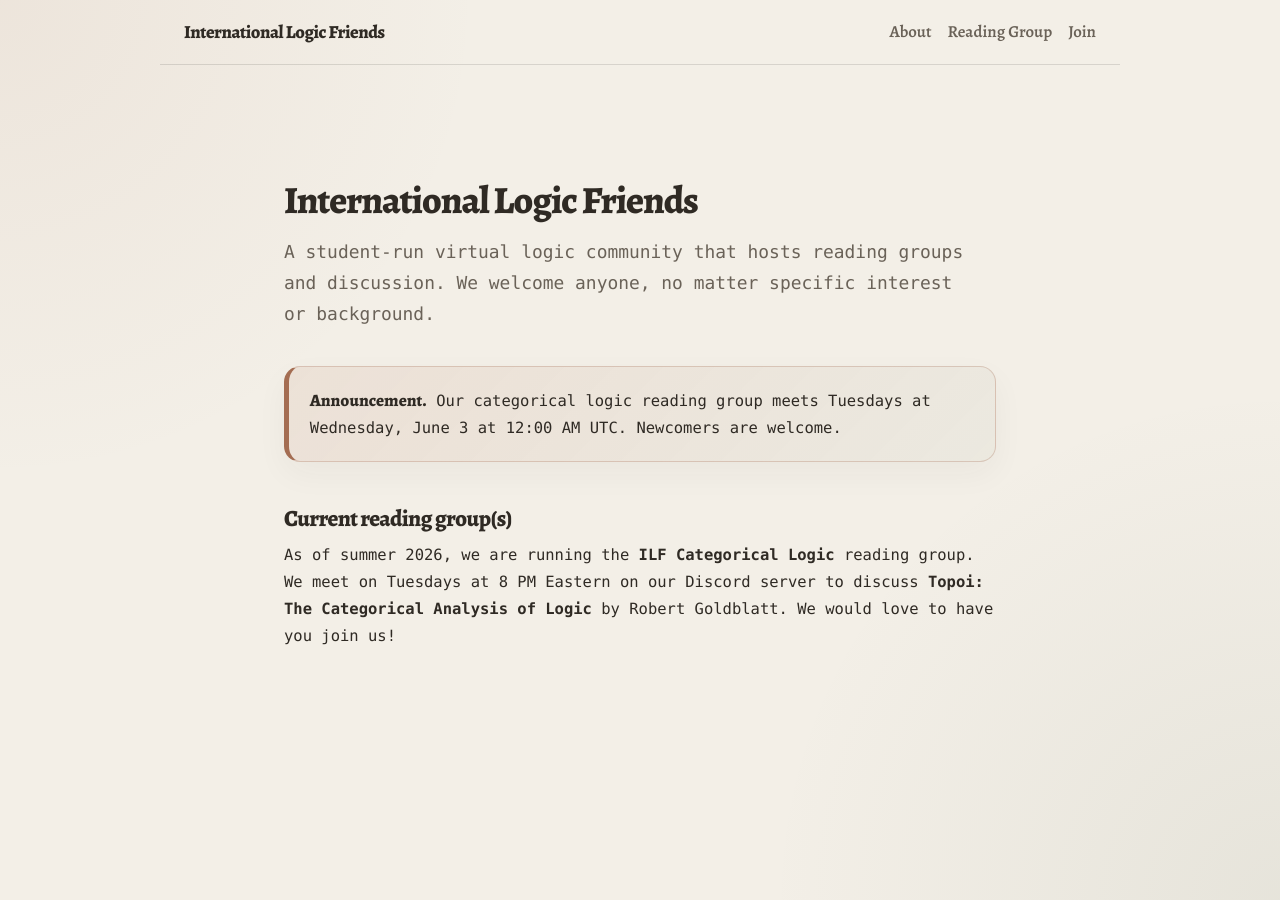
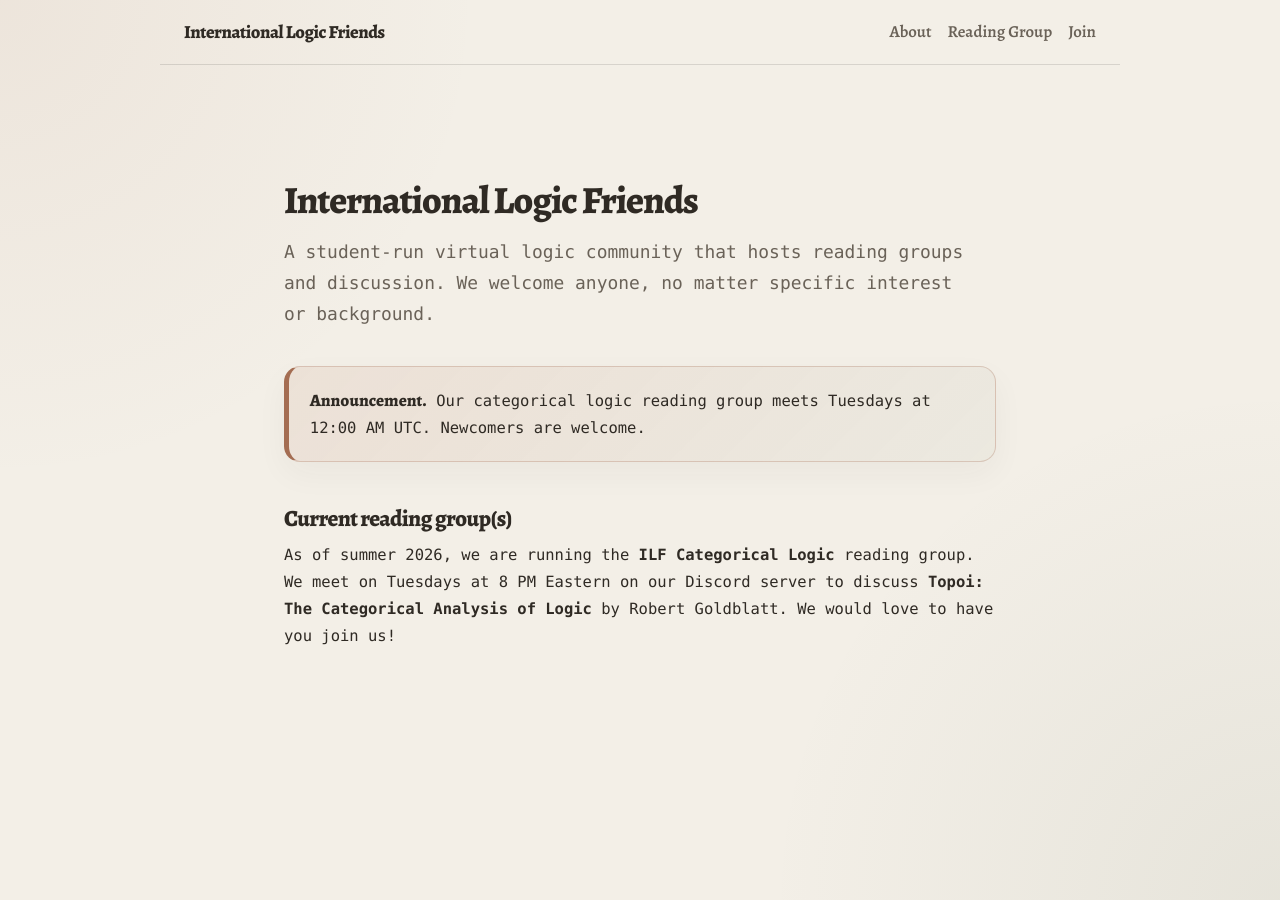
Before and after one commit to international-logic-friends/international-logic-friends.github.io, a Jekyll site: the page built from index.md, in a window 1280 px wide. Built offline with Jekyll 4.4.1, drawn with Linux system fonts in a browser that asks for light colours; some web fonts are replaced.

Commit message:
announcement box

```diff
--- a/index.md
+++ b/index.md
@@ -8,10 +8,13 @@ title: Home
 {: .lede}
 A student-run virtual logic community that hosts reading groups and discussion. We welcome anyone, no matter specific interest or background.
 
-<div class="announcement" markdown="1">
-
-**Announcement.** Our categorical logic reading group meets Tuesdays at <time class="local-time" datetime="2026-06-02T20:00:00-04:00">Tuesday, June 2 at 8:00 PM EDT</time>. Newcomers are welcome.
-
+<div class="announcement">
+  <p>
+    <strong>Announcement.</strong>
+    Our categorical logic reading group meets Tuesdays at
+    <time class="local-time time-only" datetime="2026-06-02T20:00:00-04:00">8:00 PM Eastern</time>.
+    Newcomers are welcome.
+  </p>
 </div>
 
 ### Current reading group(s)
```
